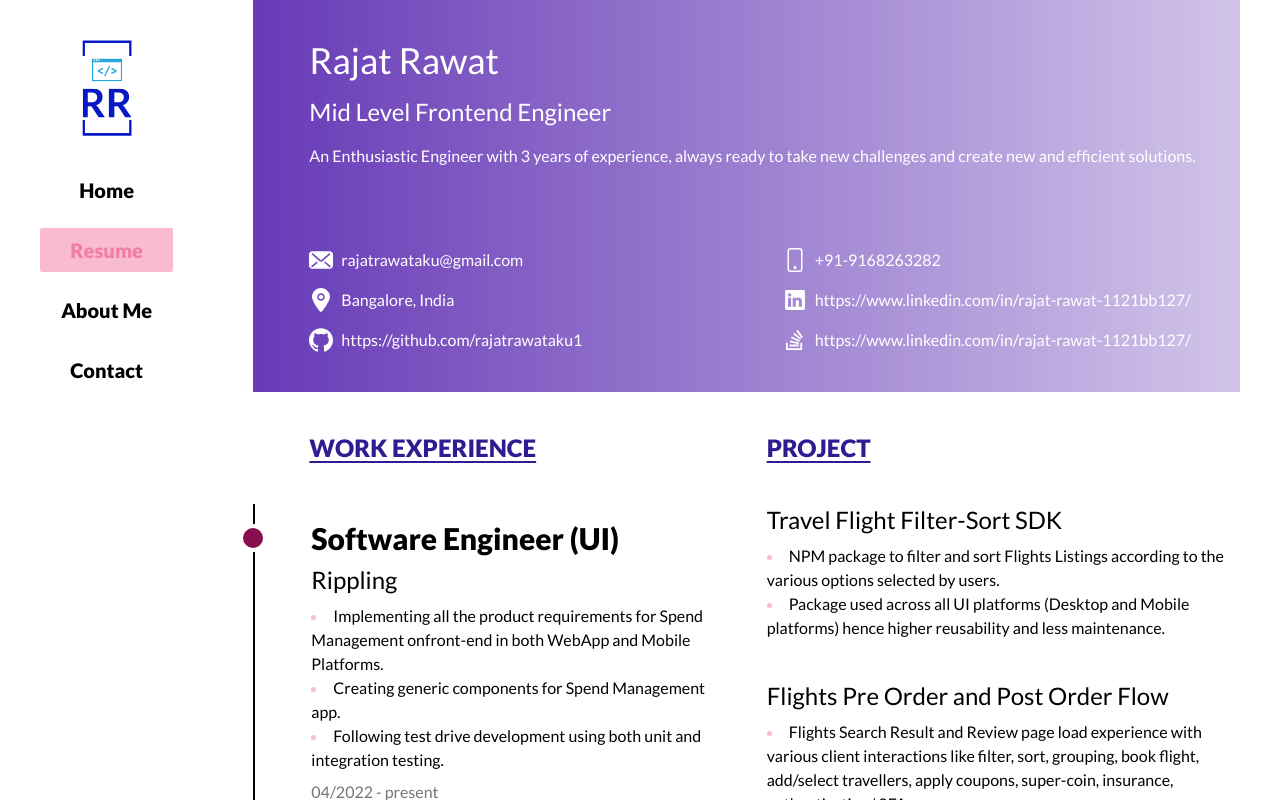
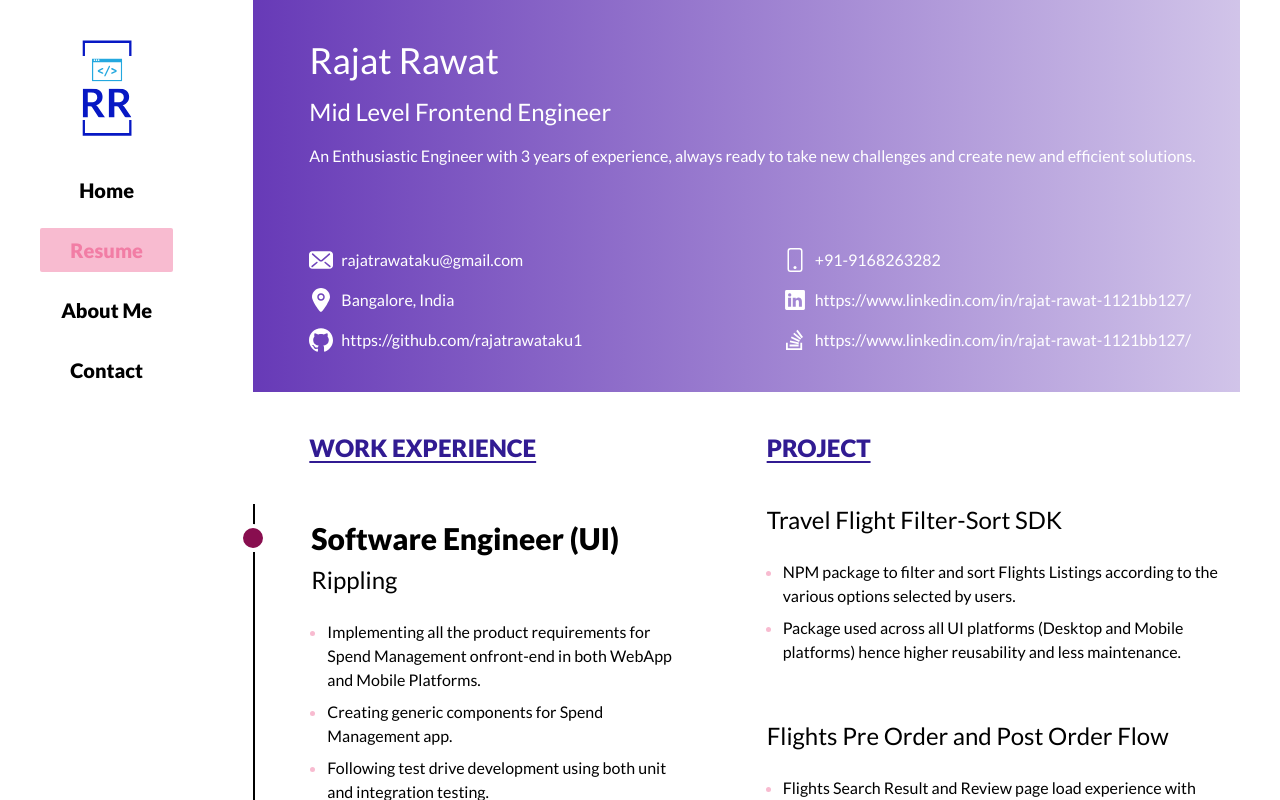
Before and after one commit to rajatrawataku1/web_weaver, a Next.js app: page /resume in a window 1280 px wide. Shown: the top 800 px of the page. Built offline with nearby package versions, Linux system fonts and the light colour scheme.

Commit message:
fix: Adding padding to work and projects list items

```diff
--- a/src/app/components/CompanyHistoryItem.tsx
+++ b/src/app/components/CompanyHistoryItem.tsx
@@ -20,9 +20,11 @@ export default function HistoryItem({
       <div className="flex flex-col gap-2">
         <div className="text-3xl font-bold">{title}</div>
         <div className="text-2xl">{company}</div>
-        <ul className="list-disc marker:text-primaryLight list-inside">
+        <ul className="list-disc marker:text-primaryLight p-4 list-outside">
           {contentItems.map(content => (
-            <li key={content}>{content}</li>
+            <li key={content} className="py-1 first:pt-0 last:pb-0">
+              {content}
+            </li>
           ))}
         </ul>
         {time && (
--- a/src/app/components/ProjectsItem.tsx
+++ b/src/app/components/ProjectsItem.tsx
@@ -17,9 +17,11 @@ export default function HistoryItem({
     <div className="flex gap-4 font-sans">
       <div className="flex flex-col gap-2">
         <div className="text-2xl font-semi-bold">{title}</div>
-        <ul className="list-disc marker:text-primaryLight list-inside">
+        <ul className="list-disc marker:text-primaryLight list-outside p-4">
           {contentItems.map(content => (
-            <li key={content}>{content}</li>
+            <li key={content} className="py-1 first:pt-0 last:pb-0">
+              {content}
+            </li>
           ))}
         </ul>
         {time && (
```
